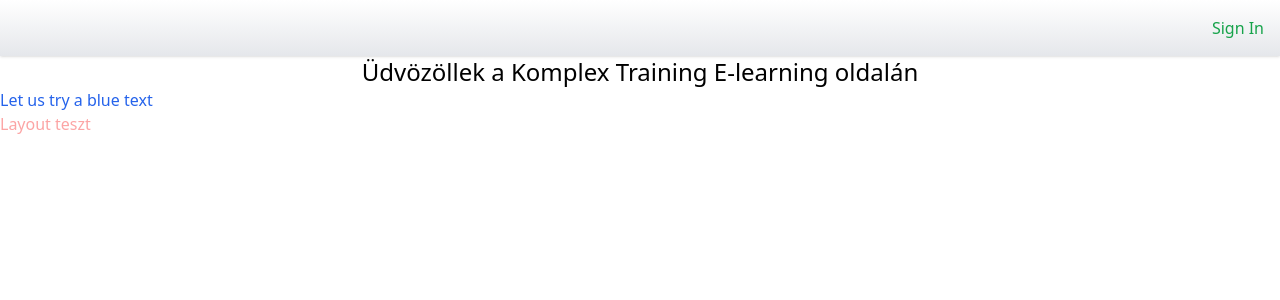
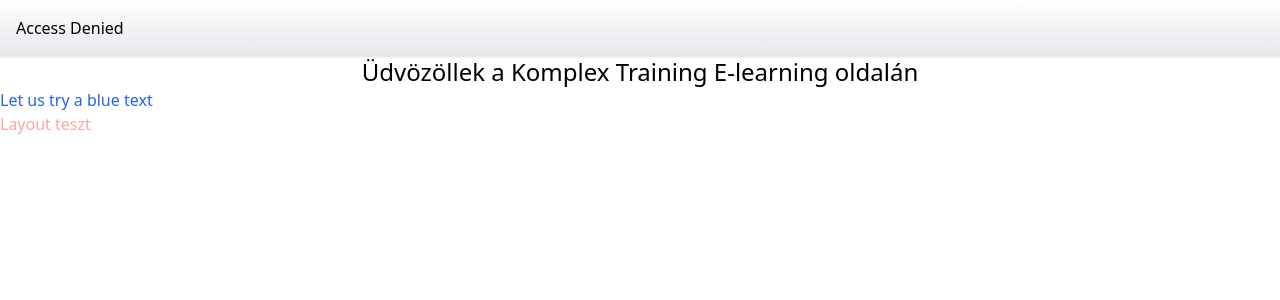
Before and after one commit to Prince-Csaba/komplex_learning, a Next.js app: page / in a window 1280 px wide. Shown: the top 300 px of the page. Built offline with nearby package versions, Linux system fonts and the light colour scheme; no server answers.

Commit message:
just not working

```diff
--- a/src/app/components/SignInButton.tsx
+++ b/src/app/components/SignInButton.tsx
@@ -1,17 +1,30 @@
 "use client"
 
-import { signIn, signOut, useSession } from 'next-auth/react'
+import { signIn, signOut, useSession, getSession } from 'next-auth/react'
 import React from 'react'
 
 const SignInButton = () => {
 
-  const { data: session } = useSession();
+  const { data: session, status } = useSession()
+
+  console.log('Béla');
+  console.log(session);
+  console.log(status);
+
+/*   if (status === "loading") {
+    return <p>Loading...</p>
+  } */
+
+  if (status === "unauthenticated") {
+    return <p>Access Denied</p>
+  }
 
   if (session && session.user) {
+    console.log(session.user);
     return (
       <div className="flex gap-4 ml-a">
         <p className="text-sky-600">{session.user.name}</p>
-        <button onClick={() => signOut()} className="text-red-600">
+        <button onClick={() => {signOut()}} className="text-red-600">
           Sign Out
         </button>
       </div>
@@ -19,9 +32,17 @@
   }
 
   return (
-    <button onClick={() => signIn()} className="text-green-600 ml-auto">
+    <>
+    <button onClick={() => {signOut()}} className="text-red-600">Sign Out</button>
+    <button onClick={() =>
+    {
+      console.log('clicked');
+      signIn()
+    }
+  } className="text-green-600 ml-auto">
     Sign In
   </button>
+      </>
   )
 }
 
```
